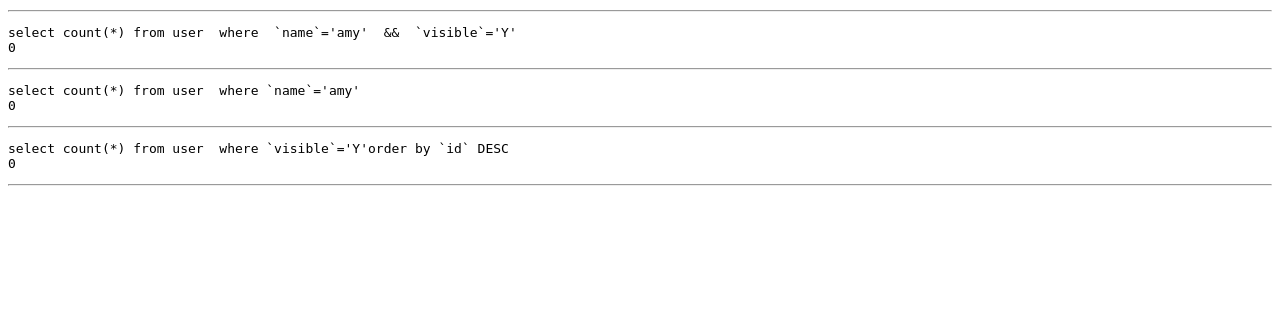
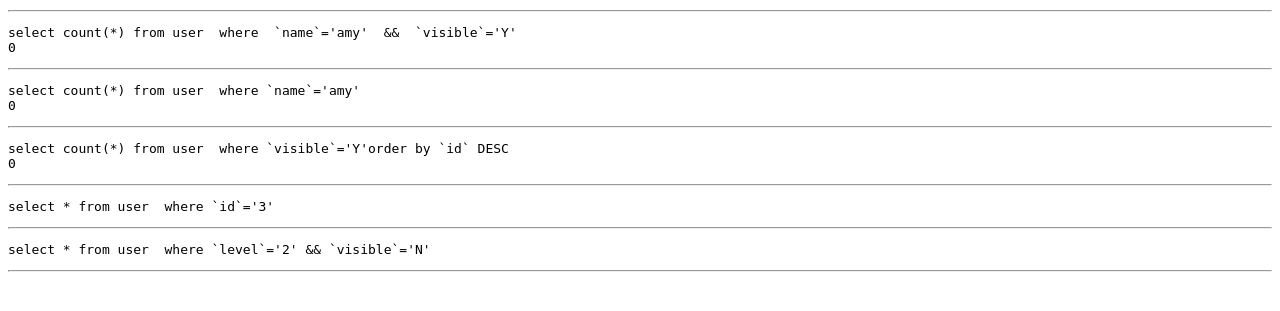
Before and after one commit to yuchi777/Web-Design-Certification-Level-B, a PHP site: page /base.php in a window 1280 px wide. Shown: the part 202-513 px from the top of the page. Run offline with PHP 8.4, Linux system fonts and the light colour scheme; tables that the repository leaves empty or names only in its code hold one stand-in row (values such as "Sample post").

Commit message:
完成取得單筆資料 find()函式功能

```diff
--- a/web01/base.php
+++ b/web01/base.php
@@ -92,12 +92,35 @@ class DB{
     /****************************************************************************************** */
 
 
+    public function find($id){
+        $sql = "select * from $this->table ";
 
+        if(is_array($id)){
+            foreach ($id as $key => $value) {
+                $tmp[]=sprintf("`%s`='%s'", $key, $value);
+            }
+
+            $sql = $sql." where ".implode(" && ", $tmp);
+        }else{
+
+            $sql = $sql. " where `id`='$id' ";
+        }
+
+
+        echo $sql;
+        return $this->pdo->query($sql)->fetch(PDO::FETCH_ASSOC);
+    }
+    /******************************************************************************************/
 
 
 }
 
 
+
+
+
+
+//測試↓↓↓↓↓↓↓↓↓↓↓↓↓↓↓↓↓↓↓↓↓↓↓↓↓↓↓↓↓↓↓↓↓↓↓↓↓↓↓↓↓↓↓↓↓↓↓↓↓↓↓↓↓↓↓↓↓↓↓↓↓↓↓↓↓↓↓↓↓↓↓↓↓↓↓↓↓↓↓↓↓↓↓↓↓↓↓
 $user = new DB ("user");
 echo "<pre>";
 print_r($user->all(['name'=>'amy' , 'visible'=>'Y']));
@@ -127,6 +150,18 @@ echo "</pre><hr>";
 echo "<pre>";
 print_r($user->count(" where `visible`='Y'", "order by `id` DESC "));
 echo "</pre><hr>";
+/******************************************************************************************/
+
+
+echo "<pre>";
+print_r($user->find(3));
+echo "</pre><hr>";
+
+echo "<pre>";
+print_r($user->find([ 'level'=>'2', 'visible'=> 'N' ]));
+echo "</pre><hr>";
+
+
 
 
 
```
